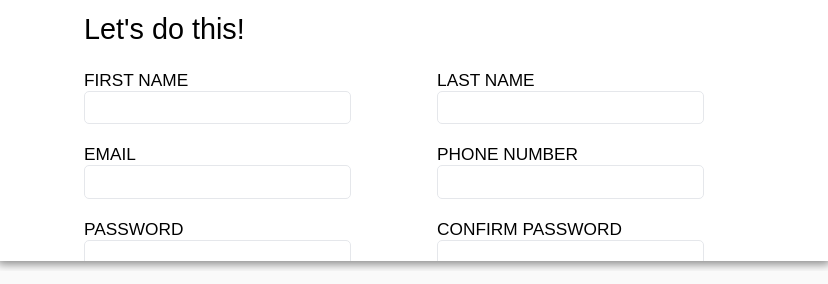
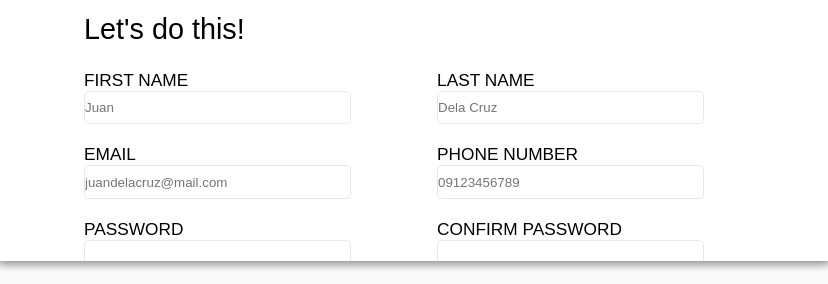
Before and after one commit to llCross/sign-up-form, a plain HTML site: page index.html in a window 1280 px wide. Shown: the part 267-551 px from the top of the page, 452-1280 px from the left. Drawn offline with Linux system fonts and the light colour scheme.

Commit message:
Add placeholder and pattern for inputs

```diff
--- a/index.html
+++ b/index.html
@@ -27,10 +27,12 @@
                 <div class="form-container">
                     <div class="form-row">
                         <label for="first_name">FIRST NAME</label>
-                        <input type="text" id="first_name" name="first_name">
+                        <input type="text" id="first_name" name="first_name"
+                        placeholder="Juan">
 
                         <label for="user_email">EMAIL</label>
-                        <input type="email" name="user_email" id="user_email">
+                        <input type="email" name="user_email" id="user_email"
+                        placeholder="juandelacruz@mail.com">
 
                         <label for="user_password">PASSWORD</label>
                         <input type="password" name="user_password" id="user_password">
@@ -38,10 +40,12 @@
 
                     <div class="form-row">
                         <label for="last_name">LAST NAME</label>
-                        <input type="text" name="last_name" id="last_name">
+                        <input type="text" name="last_name" id="last_name"
+                        placeholder="Dela Cruz">
 
                         <label for="user_number">PHONE NUMBER</label>
-                        <input type="tel" name="user_number" id="user_number">
+                        <input type="tel" name="user_number" id="user_number"
+                        pattern="(\d{4})-?(\d{3})-?(\d{4})" placeholder="09123456789">
 
                         <label for="confirm_password">CONFIRM PASSWORD</label>
                         <input type="password" name="confirm_password" id="confirm_password">
```
